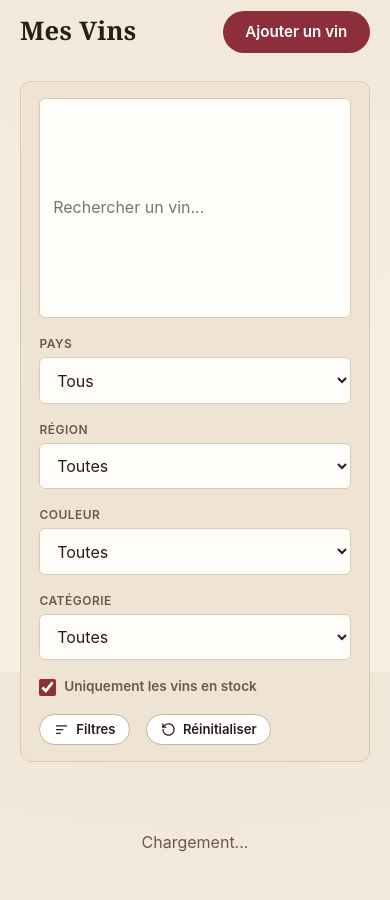
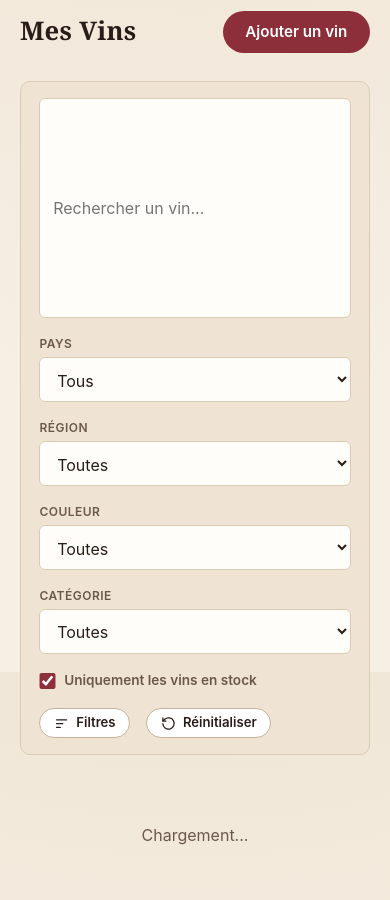
Before and after one commit to slashback100/wine_management, a Python web app: template wine/templates/index.html in a window 390 px wide. Shown: the part 172-1072 px from the top of the page. Run offline with Jinja, Linux system fonts and the light colour scheme; the template is opened without the code that fills it, so the values that code supplies are empty.

Commit message:
Fix search input height on mobile

```diff
--- a/wine/static/css/style.css
+++ b/wine/static/css/style.css
@@ -563,6 +563,13 @@ textarea:focus {
 
 .search-bar > input[type="text"] {
     flex: 1 1 220px;
+    height: 2.8rem;
+    min-height: 2.8rem;
+    line-height: 1.2;
+    white-space: nowrap;
+    overflow: hidden;
+    text-overflow: ellipsis;
+    resize: none;
 }
 
 .search-bar .filter-group {
@@ -1576,6 +1583,9 @@ textarea:focus {
     .search-bar select,
     .search-bar > input[type="text"] {
         width: 100%;
+        height: 2.8rem;
+        min-height: 2.8rem;
+        line-height: 1.2;
     }
 
     .form-row {
```
